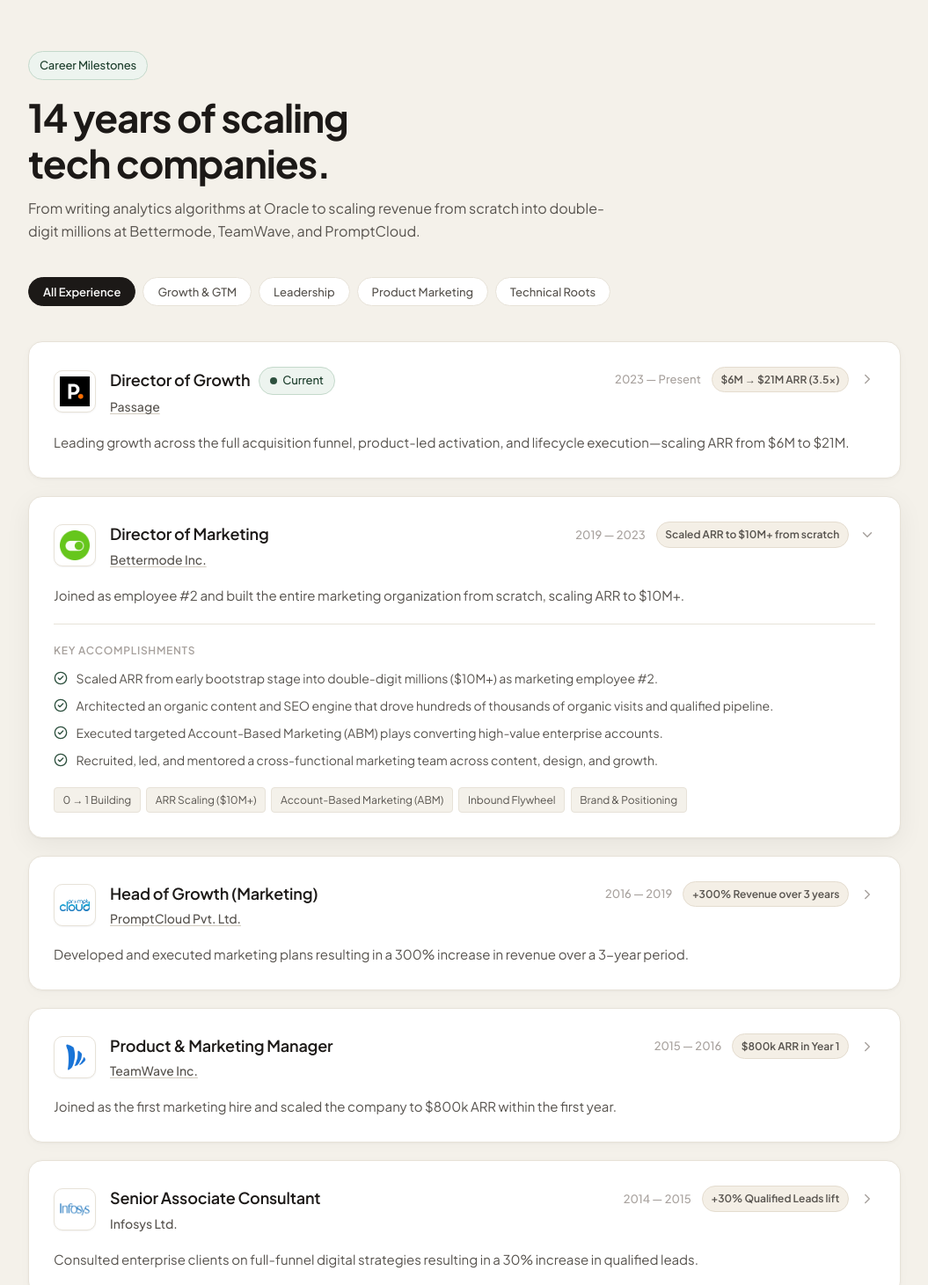
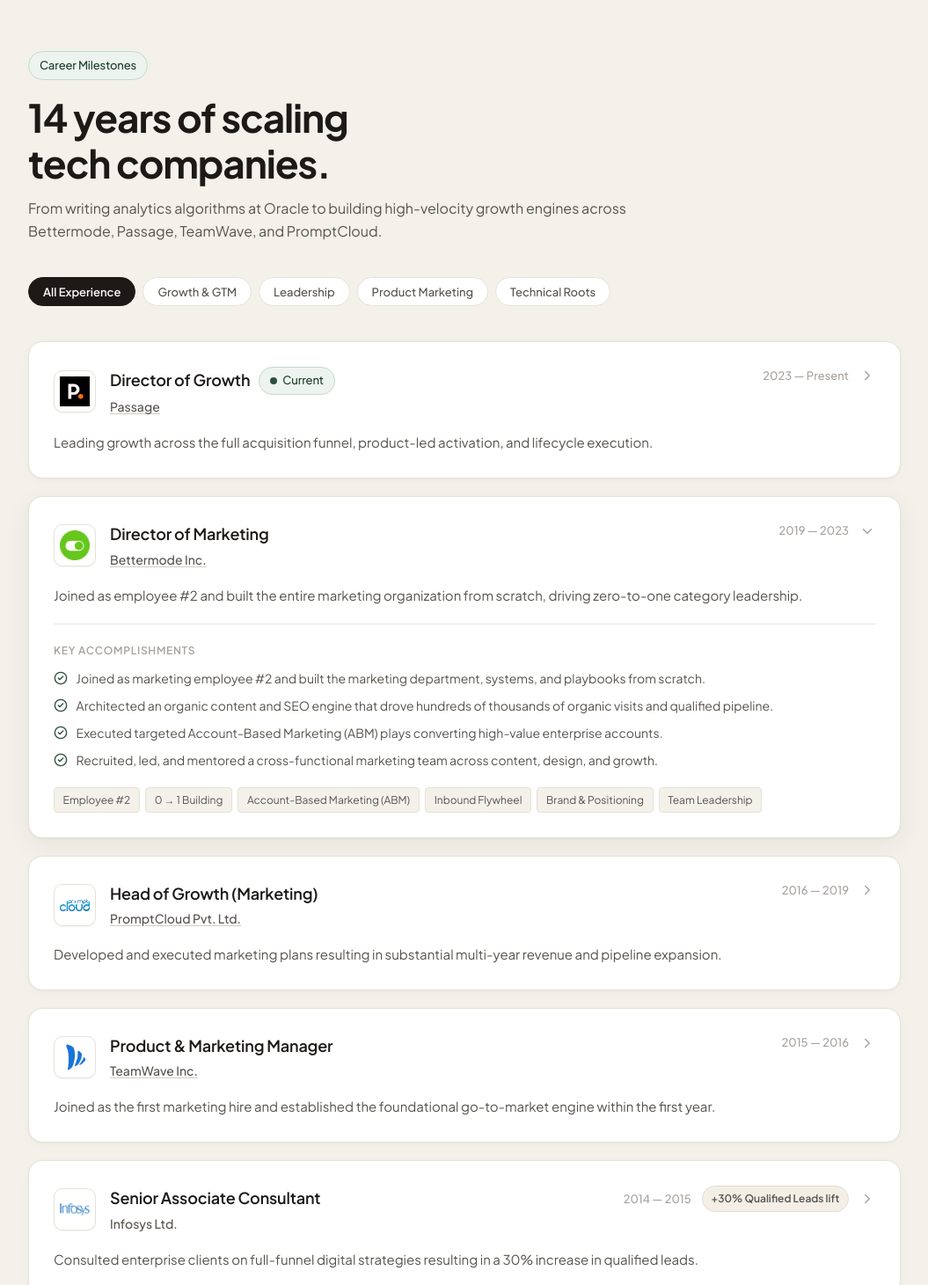
Before and after one commit to Preetish/preetish.me, a Next.js app: page / in a window 1280 px wide. Shown: the part 1654-3115 px from the top of the page at 88% size, without its empty margins (112-1167 px from the left). Built offline with nearby package versions, Linux system fonts and the light colour scheme.

Commit message:
fix(experience): remove company-associated revenue badges and decouple ARR figures from employers

```diff
--- a/src/app/page.tsx
+++ b/src/app/page.tsx
@@ -398,8 +398,8 @@
                 lineHeight: 1.6,
               }}
             >
-              From writing analytics algorithms at Oracle to scaling revenue from
-              scratch into double-digit millions at Bettermode, TeamWave, and PromptCloud.
+              From writing analytics algorithms at Oracle to building high-velocity
+              growth engines across Bettermode, Passage, TeamWave, and PromptCloud.
             </p>
           </div>
 
--- a/src/data/experience.ts
+++ b/src/data/experience.ts
@@ -27,24 +27,23 @@
     logo: "/images/passagehq-logo.jpg",
     logoAlt: "Passage",
     summary:
-      "Leading growth across the full acquisition funnel, product-led activation, and lifecycle execution—scaling ARR from $6M to $21M.",
+      "Leading growth across the full acquisition funnel, product-led activation, and lifecycle execution.",
     description:
-      "Joined Passage to head growth. Focused on building repeatable acquisition flywheels, driving product-led activation, and optimizing the customer journey from first touch to expansion, scaling ARR from $6M to $21M.",
+      "Joined Passage to head growth. Focused on building repeatable acquisition flywheels, driving product-led activation, and optimizing the customer journey from first touch to expansion.",
     highlights: [
-      "Scaled ARR from $6M to $21M (3.5x growth) by building high-velocity acquisition channels and compounding lifecycle flywheels.",
-      "Own the end-to-end customer acquisition funnel across paid performance, organic inbound, and strategic channels.",
+      "Accelerated full-funnel acquisition by building high-velocity organic, paid, and lifecycle growth channels.",
+      "Own the end-to-end customer journey across acquisition, activation, and product expansion.",
       "Architected product-led onboarding sequences and automated lifecycle loops that improved user activation.",
       "Collaborate closely with product, sales, and engineering to sharpen positioning and accelerate GTM velocity.",
     ],
     skills: [
-      "$6M → $21M Scale",
-      "3.5x ARR Expansion",
       "Growth Leadership",
       "Full-Funnel Acquisition",
       "GTM Strategy",
       "Product Activation",
+      "Lifecycle Loops",
+      "Conversion Optimization",
     ],
-    metrics: "$6M → $21M ARR (3.5x)",
   },
   {
     id: "bettermode-marketing",
@@ -57,23 +56,23 @@
     logo: "/images/bettermode-logo.png",
     logoAlt: "Bettermode",
     summary:
-      "Joined as employee #2 and built the entire marketing organization from scratch, scaling ARR to $10M+.",
+      "Joined as employee #2 and built the entire marketing organization from scratch, driving zero-to-one category leadership.",
     description:
-      "Built the marketing foundations from day zero. Handled everything from inbound demand generation and account-based marketing (ABM) to product marketing, company rebranding, and customer acquisition.",
+      "Built the marketing foundations from day zero as employee #2. Handled everything from inbound demand generation and account-based marketing (ABM) to product marketing, company rebranding, and customer acquisition.",
     highlights: [
-      "Scaled ARR from early bootstrap stage into double-digit millions ($10M+) as marketing employee #2.",
+      "Joined as marketing employee #2 and built the marketing department, systems, and playbooks from scratch.",
       "Architected an organic content and SEO engine that drove hundreds of thousands of organic visits and qualified pipeline.",
       "Executed targeted Account-Based Marketing (ABM) plays converting high-value enterprise accounts.",
       "Recruited, led, and mentored a cross-functional marketing team across content, design, and growth.",
     ],
     skills: [
+      "Employee #2",
       "0 → 1 Building",
-      "ARR Scaling ($10M+)",
       "Account-Based Marketing (ABM)",
       "Inbound Flywheel",
       "Brand & Positioning",
+      "Team Leadership",
     ],
-    metrics: "Scaled ARR to $10M+ from scratch",
   },
   {
     id: "promptcloud-growth",
@@ -86,22 +85,21 @@
     logo: "/images/promptcloud-logo.png",
     logoAlt: "PromptCloud",
     summary:
-      "Developed and executed marketing plans resulting in a 300% increase in revenue over a 3-year period.",
+      "Developed and executed marketing plans resulting in substantial multi-year revenue and pipeline expansion.",
     description:
       "Managed a dedicated team of 3 marketers and oversaw all inbound and outbound marketing initiatives, web analytics, and lead generation pipelines for enterprise web data extraction.",
     highlights: [
-      "Achieved a 300% increase in revenue over a 3-year horizon through repeatable growth playbooks.",
+      "Achieved compounding growth over a 3-year horizon through repeatable inbound and outbound growth playbooks.",
       "Spearheaded targeted inbound marketing and technical SEO campaigns attracting global enterprises.",
       "Managed marketing budget and optimized unit economics across paid acquisition and content distribution.",
     ],
     skills: [
-      "300% Revenue Lift",
+      "Full-Funnel Growth",
       "Team Management",
       "Inbound Marketing",
       "Technical SEO",
       "Enterprise Lead Gen",
     ],
-    metrics: "+300% Revenue over 3 years",
   },
   {
     id: "teamwave-product",
@@ -114,22 +112,21 @@
     logo: "/images/teamwave-logo.png",
     logoAlt: "TeamWave",
     summary:
-      "Joined as the first marketing hire and scaled the company to $800k ARR within the first year.",
+      "Joined as the first marketing hire and established the foundational go-to-market engine within the first year.",
     description:
       "Analyzed market trends, customer needs, and competitor landscapes to develop and execute the comprehensive go-to-market (GTM) strategy for an all-in-one small business CRM and project platform.",
     highlights: [
-      "Scaled business from launch to $800,000 ARR in year one as foundational marketing hire.",
+      "Joined as foundational marketing hire to establish market positioning and product-led acquisition.",
       "Conducted in-depth customer interviews to sharpen value proposition and product messaging.",
       "Built automated email onboarding journeys that maximized free-to-paid conversion rates.",
     ],
     skills: [
       "First Marketing Hire",
-      "$800k ARR in 1 Year",
       "GTM Strategy",
       "User Research",
       "Product Messaging",
+      "Onboarding Automation",
     ],
-    metrics: "$800k ARR in Year 1",
   },
   {
     id: "infosys-consultant",
```
